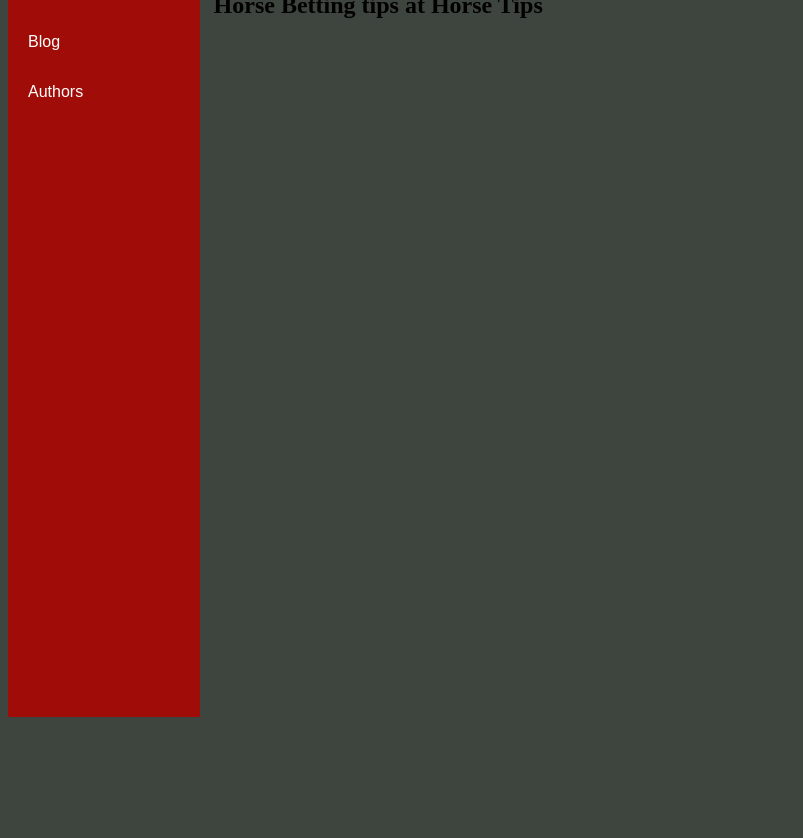
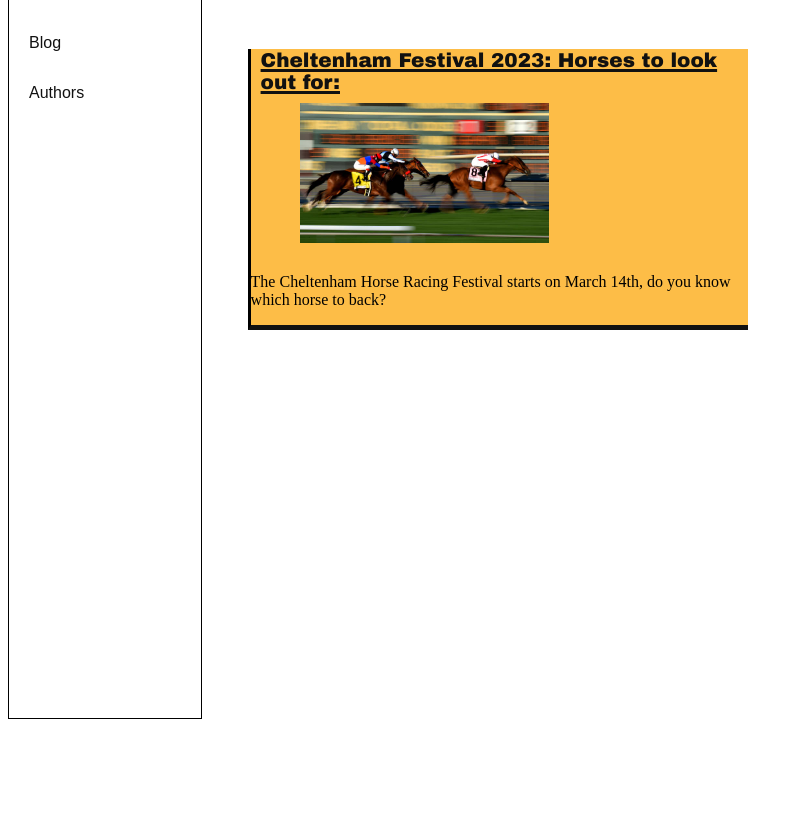
Before and after one commit to BartlomiejWierzba04/SEO-Practice-Site-, a plain HTML site: page index.html in a window 1280 px wide. Shown: the part 91-929 px from the top of the page, without its empty margins (0-803 px from the left). Drawn offline with Linux system fonts and the light colour scheme.

Commit message:
Minor layout and design changes

```diff
--- a/index.html
+++ b/index.html
@@ -4,9 +4,13 @@
 <head>
 
 
-<title>Horse Tips: The Home Of Horse Betting</title>
+<title>Horse Tips: The Home Of UK Horse Betting</title>
 <link rel="stylesheet" type="text/css" href="style.css"/>
+
+<meta name=”robots” content="index, follow">
 <meta name="viewport" content="width=device-width, initial-scale=1.0">
+<meta name="description" content="Horse Tips| Number 1 Horse Betting Advice UK">
+
 </head>
 <body>
     <ul class="sidenav">
@@ -18,7 +22,13 @@
     </ul>
 <article> <!-- Semantic article tag for Web Crawlers-->
     <div class="content">
-        <img class="sitelogo" src="favicon.png"width=50px height="50px"><h1>Horse Betting tips at Horse Tips</h1>
+        <span><h1 class="title">HORSE BETTING TIPS: HOME</h1></span>
+        <div class="articleContainer">
+            <h2 class="title">Cheltenham Festival 2023: Horses to look out for:</h2>
+            <img class ="articleImage"src="images/twohorsesracing.jpg" alt="Two horses racing">
+            <p class="descriptontext">The Cheltenham Horse Racing Festival starts on March 14th, do you know which horse to back? </p> <!--Need to use flex left with column to
+                                                                                                                                           achieve the look im going for                                     -->
+        </div>
     </div>
 </article>
 
--- a/style.css
+++ b/style.css
@@ -1,5 +1,55 @@
 body{
-  background-color: #3E443E;
+    background-color:white;
+}
+ div.articleContainer img.articleImage{
+    width:50%;
+    height:50%;
+    margin-left:10%;
+    margin-bottom:2%;
+    flex:left;
+}
+div.articleContainer{ /* Needs to be adapted to mobile form factor*/
+    background-color:rgb(253, 189, 71);
+    width:50%;
+    border-bottom:solid;
+    border-width:5px;
+    border-color:#111111;
+    border-left:solid;
+    margin-left:10px;
+
+}
+p.descriptiontext{
+    font-family:verdana;
+    font-size:100px;
+    color:white;
+}
+div.articleCointainer p.authorName{
+    font-family:verdana;
+    opacity:0.8;
+    color:black;
+}
+div.articleContainer h2.title{
+    font-family:"Arial Black";
+    font-size:20px;
+    color:#111111;
+    margin:10px;
+    margin-top:20px;
+    text-decoration:underline #111111;
+    text-decoration-thickness:3px;
+}
+div.articleContainer.span{
+    display:inline-block;
+    flex:left;
+}
+h1.title{
+    font-family:"Arial Black";
+    font-size:30px;
+    font-weight:800px;
+    color:#2e2e2e;
+    font-style:bold;
+    text-decoration:underline #111111;
+    text-decoration-thickness:3px;
+    padding-bottom:40px;
 }
 ul.sidenav {
     list-style-type: none;
@@ -8,8 +58,11 @@ ul.sidenav {
     width: 15%;
     height: 100%;
     display:block;
-    background-color: #A00D08;
+    background-color: white;
     position: fixed;
+    border-style:solid;
+    border-width:1px;
+    border-color:black;
   }
 
 ul.sidenav li a {
@@ -17,7 +70,7 @@ ul.sidenav li a {
     padding: 16px 20px;
     text-decoration: none;
     font-family:Arial;
-    color:white;
+    color:#111111;
 
 }
 ul.sidenav a{
@@ -28,14 +81,14 @@ ul.sidenav li{
     display:block;
 }
 ul.sidenav li:hover:not(.active) {
-    background-color: #9e4242;
+    background-color: rgb(241, 195, 109);
   }
 ul.sidenav li.active{
-    background-color:black;
+    background-color:orange;
 }
 div.content{
     margin-left:  15%;
-    padding:1px 16px;
+    padding:10px 40px;
     height: 1000px;
 }
 img.sitelogo{
@@ -48,7 +101,6 @@ img.sitelogo{
       width: 100%;
       height: auto;
       position: relative;
-      background-color: #A00D08;
     }
     ul.sidenav li a{
         float:left;
```
Also changed, not shown: images/favicon.png (renamed from favicon.png), images/twohorsesracing.jpg (added), 1 other file.
